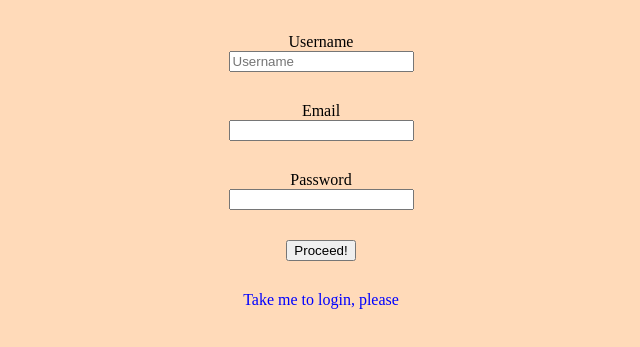
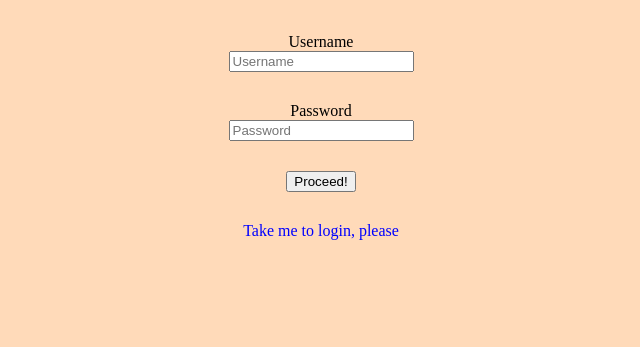
Before and after one commit to Japunki/Fancyform, a plain HTML site: page index.html in a window 1280 px wide. Shown: the part 147-494 px from the top of the page, without its empty margins (319-959 px from the left). Drawn offline with Linux system fonts and the light colour scheme.

Commit message:
add placeholder for password

```diff
--- a/index.html
+++ b/index.html
@@ -16,13 +16,9 @@
                 <label for="username">Username</label><br/>
             <input type="text" id="username" name="username" placeholder="Username"/>
         </div>
-        <div>
-            <label for="email">Email</label><br/>
-            <input type="email" id="email" name="email"/>
-        </div>
-        <div>
+       <div>
         <label for="password">Password</label><br/>
-        <input type="password" id="password" name="password"/>
+        <input type="password" id="password" name="password" placeholder="Password"/>
         </div>
         <div>
         <input type="button" value="Proceed!"/>
```
